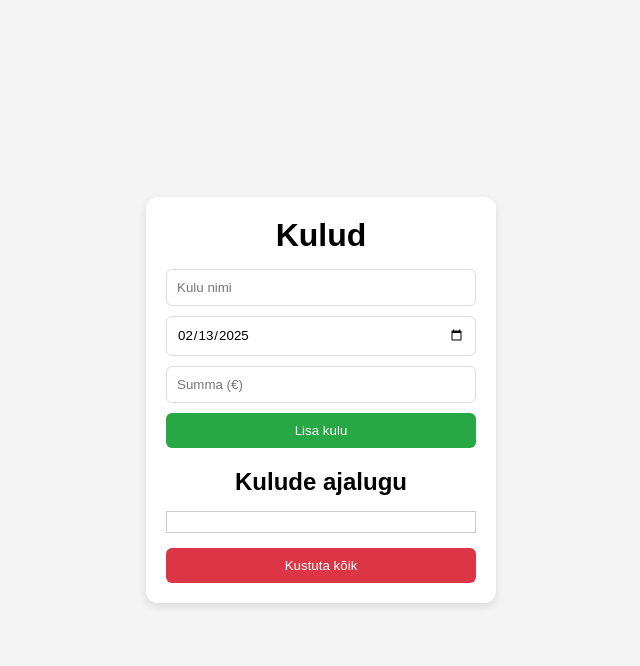
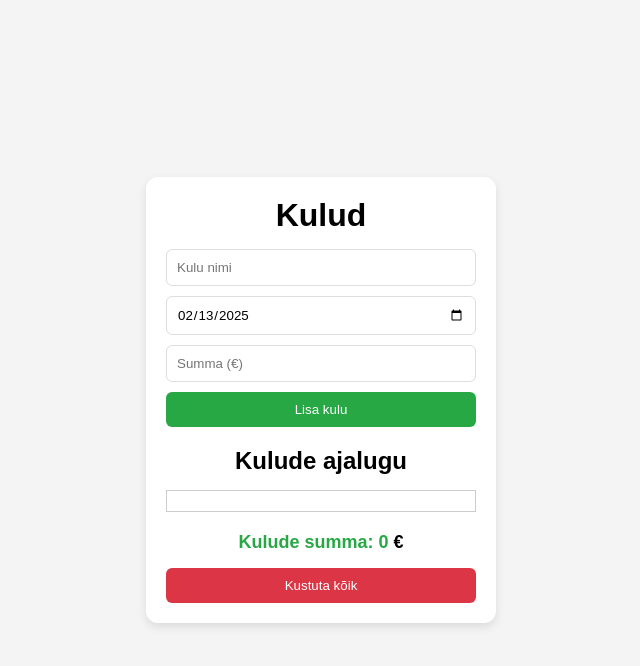
Before and after one commit to TheBighi/kulud-website, a Flask app: page / in a window 1280 px wide. Shown: the top 666 px of the page, without its empty margins (319-959 px from the left). Run offline with Flask 3, Linux system fonts and the light colour scheme; data that the repository does not hold is empty; some libraries are stand-ins or nearby versions.

Commit message:
Update index.html

```diff
--- a/templates/index.html
+++ b/templates/index.html
@@ -7,7 +7,7 @@
     <link rel="icon" href="{{ url_for('static', filename='favicon.ico') }}" type="image/x-icon">
     <link rel="stylesheet" href="{{ url_for('static', filename='styles.css') }}">
     <script src="https://cdnjs.cloudflare.com/ajax/libs/socket.io/4.5.4/socket.io.js"></script>
-    </head>
+</head>
 <body>
     <div class="container">
         <h1>Kulud</h1>
@@ -19,9 +19,11 @@
         </form>
         <h2>Kulude ajalugu</h2>
         <ul id="expense-list"></ul>
+        <div class="total-amount">
+            <span>Kulude summa: </span><span id="total-amount">0</span> €
+        </div>
         <button id="delete-all-btn" class="delete-all-btn">Kustuta kõik</button>
     </div>
-
     <script src="{{ url_for('static', filename='script.js') }}"></script>
 </body>
 </html>
```
